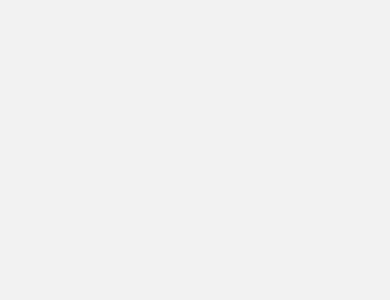
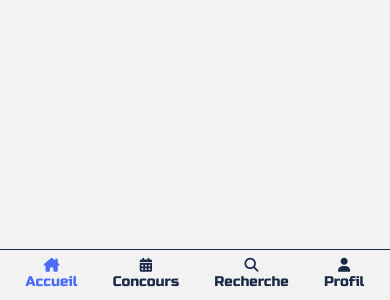
Before and after one commit to Mickael-Bourdet/paletiste-SPA, a React (Vite) app: page / in a window 390 px wide. Shown: the part 544-844 px from the top of the page. Built offline with nearby package versions, Linux system fonts and the light colour scheme.

Commit message:
feat : mobil nav

```diff
--- a/index.html
+++ b/index.html
@@ -11,8 +11,8 @@
 
     <title>Paletiste</title>
     <link
-      href="https://fonts.googleapis.com/css2?family=Lato:wght@700&family=Nunito&display=swap"
       rel="stylesheet"
+      href="https://cdnjs.cloudflare.com/ajax/libs/font-awesome/6.5.0/css/all.min.css"
     />
   </head>
   <body>
--- a/src/App.css
+++ b/src/App.css
@@ -7,6 +7,9 @@
   --color-body-second: #f0f4f8; /* blue-gray other body choice in case */
   --color-primary: #1b2a49; /* midnight text & button primary */
   --color-primary-hover: #2c3e66;
+  --color-hover: #4a6cf7;
+  --color-hover-two: #bf5b04;
+  --color-hover-three: #c0392b;
   --color-royal: #3a5fcd;
   --color-royal-hover: #263fa1;
   --color-validate: #4caf50;
--- a/src/App.tsx
+++ b/src/App.tsx
@@ -1,11 +1,13 @@
 import "./App.css";
 import BackToTopPage from "./components/BackToTopPage";
+import MobileNav from "./components/layout/MobileNav";
 
 function App() {
   return (
     // Wrapper for the entire app
     <div className="bg-body min-h-screen text-primary flex flex-col">
       <BackToTopPage />
+      <MobileNav />
     </div>
   );
 }
--- /dev/null
+++ b/src/components/layout/MobileNav.tsx
@@ -0,0 +1,24 @@
+import MobileNavLink from "./MobileNavLink";
+
+export default function MobileNav() {
+  return (
+    <div className="fixed bottom-0 left-0 w-full flex justify-around items-baseline font-title p-2 z-10 border-t border-primary">
+      <MobileNavLink
+        linkTo="/"
+        icon="fa-solid fa-house-chimney"
+        label="Accueil"
+      />
+      <MobileNavLink
+        linkTo="/concours"
+        icon="fa-solid fa-calendar-days"
+        label="Concours"
+      />
+      <MobileNavLink
+        linkTo="/search"
+        icon="fa-solid fa-magnifying-glass"
+        label="Recherche"
+      />
+      <MobileNavLink linkTo="/profil" icon="fa-solid fa-user" label="Profil" />
+    </div>
+  );
+}
--- /dev/null
+++ b/src/components/layout/MobileNavLink.tsx
@@ -0,0 +1,26 @@
+import { Link, useLocation } from "react-router-dom";
+
+interface INavLinkProps {
+  linkTo: string;
+  icon: string;
+  label: string;
+}
+
+export default function MobileNavLink({ linkTo, icon, label }: INavLinkProps) {
+  const location = useLocation();
+  const isActive = location.pathname === linkTo;
+
+  return (
+    <div className="md:hidden">
+      <Link
+        to={linkTo}
+        className={`flex flex-col items-center text-sm  ${
+          isActive ? "text-hover" : ""
+        }`}
+      >
+        <i className={`${icon}`}></i>
+        <span className="whitespace-nowrap">{label}</span>
+      </Link>
+    </div>
+  );
+}
```
